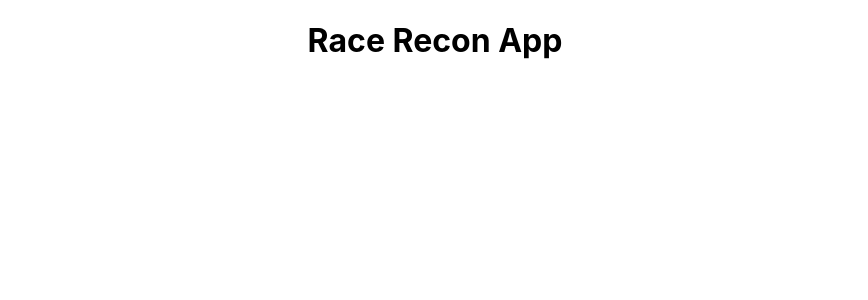
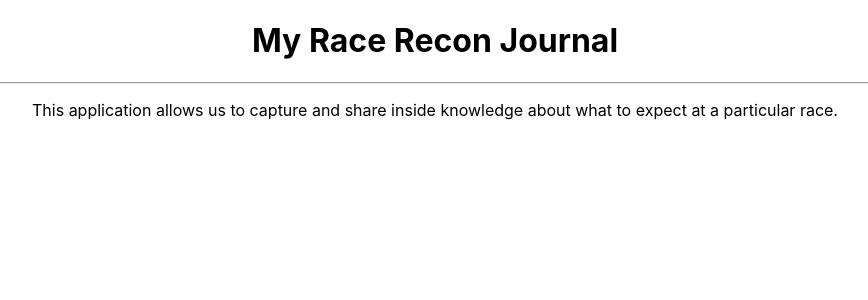
Before and after one commit to vanessawagner/recon-app, a React (Create React App) app: page / in a window 1280 px wide. Shown: the top 300 px of the page, without its empty margins (205-1073 px from the left). Built offline with nearby package versions, Linux system fonts and the light colour scheme.

Commit message:
App render Router and added Home

```diff
--- a/package.json
+++ b/package.json
@@ -9,6 +9,7 @@
     "json-server": "^0.4.2",
     "react": "^18.2.0",
     "react-dom": "^18.2.0",
+    "react-router-dom": "^6.4.1",
     "react-scripts": "^2.1.3",
     "web-vitals": "^2.1.4"
   },
--- a/src/App.js
+++ b/src/App.js
@@ -1,14 +1,18 @@
 import React from 'react';
+import { BrowserRouter as Router, Route, Routes } from 'react-router-dom';
+import Home from './Home.js'
 import './App.css';
 
 const App = () =>{
   return (
-    <div>
-      <div className='App'>
-        <h1>Race Recon App</h1>
+    <Router>
+      <div className="App">
+        <Routes>
+          <Route path="/" element={<Home />} />
+        </Routes>
       </div>
-    </div>
-  )
+    </Router>
+  );
 }
 
 export default App;
--- a/src/Home.js
+++ b/src/Home.js
@@ -0,0 +1,13 @@
+import React from 'react'
+
+const Home = () => {
+  return (
+    <div>
+        <h1>My Race Recon Journal</h1>
+        <hr/>
+        <p>This application allows us to capture and share inside knowledge about what to expect at a particular race.</p>
+    </div>
+  )
+}
+
+export default Home;
--- a/src/index.js
+++ b/src/index.js
@@ -2,16 +2,8 @@
 import ReactDOM from 'react-dom/client';
 import './index.css';
 import App from './App';
-import reportWebVitals from './reportWebVitals';
 
 const root = ReactDOM.createRoot(document.getElementById('root'));
 root.render(
-  <React.StrictMode>
     <App />
-  </React.StrictMode>
 );
-
-// If you want to start measuring performance in your app, pass a function
-// to log results (for example: reportWebVitals(console.log))
-// or send to an analytics endpoint. Learn more: https://bit.ly/CRA-vitals
-reportWebVitals();
```
Also changed, not shown: db.json (line endings or trailing spaces), src/Recon.js (added), 1 other file (tests, documents, lock files or other folders).
